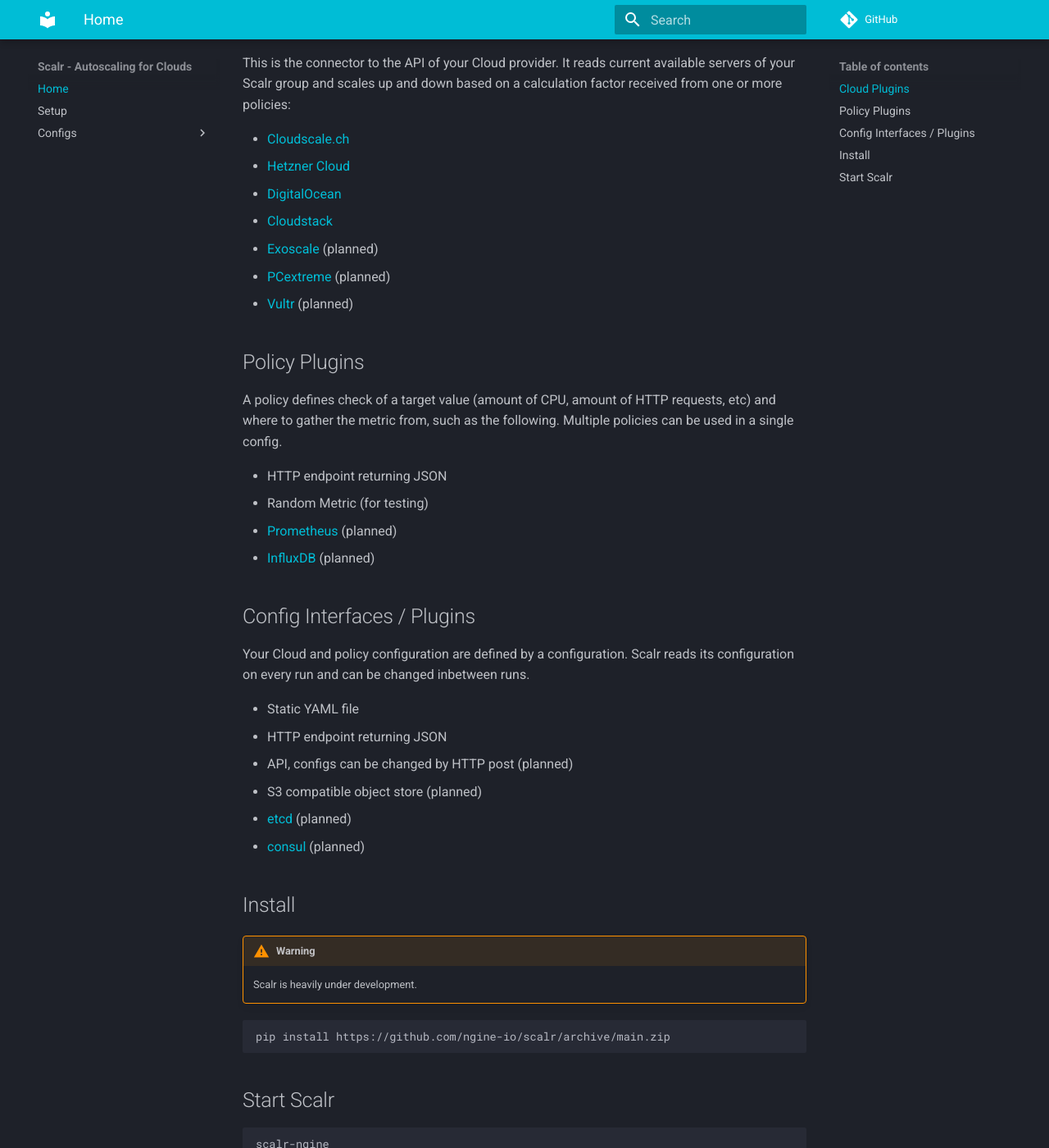
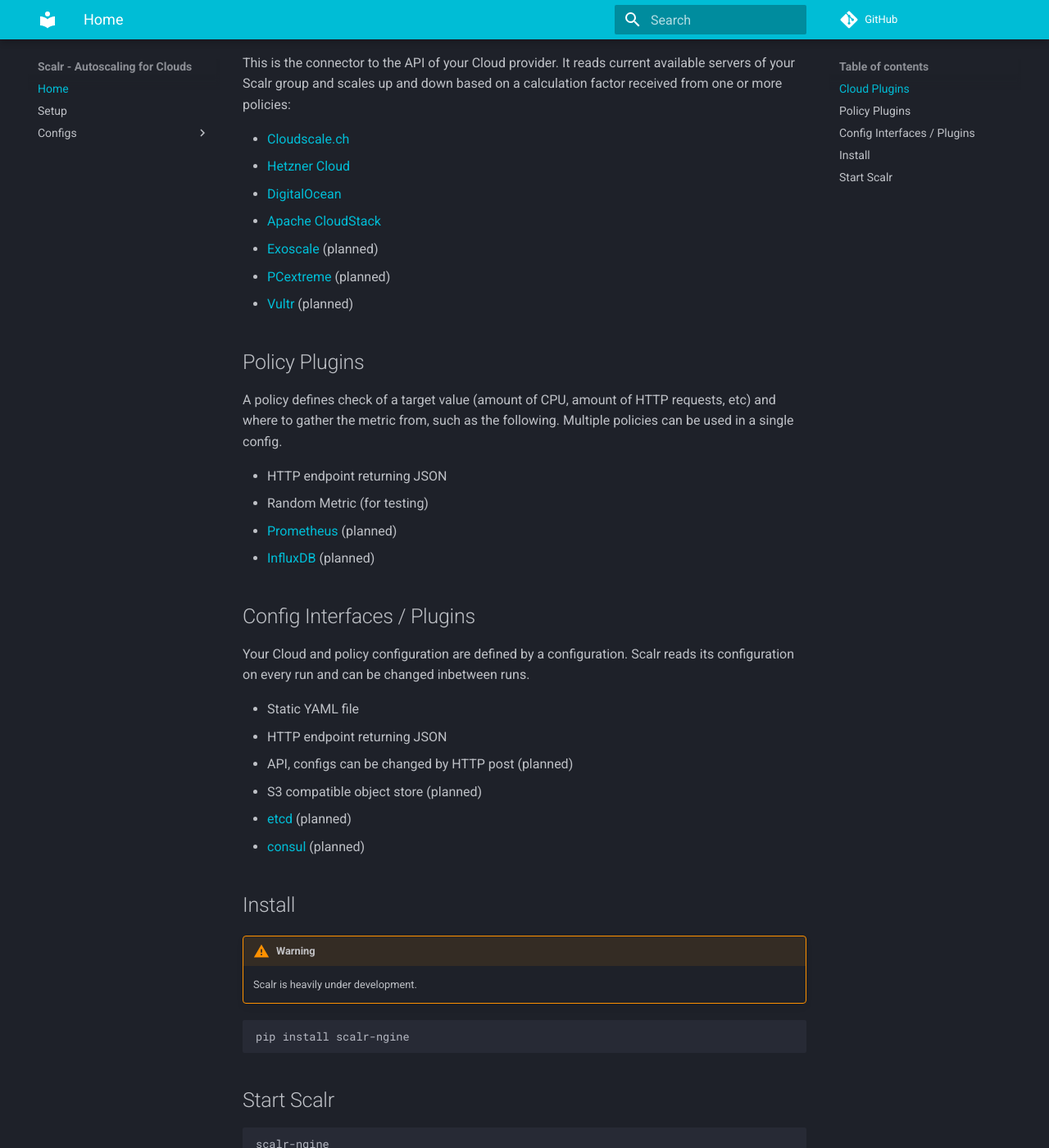
Before and after one commit to ngine-io/scalr, an MkDocs documentation site: the page built from docs/index.md, in a window 1280 px wide and 1400 px high, scrolled down 258 px. Shown: the whole window at 82% size. Built offline with MkDocs 1.6.1 and Material for MkDocs 9.7.7, drawn with Linux system fonts in a browser that asks for light colours; comment, search, counter and statistics services are not loaded.

Commit message:
doc: minor adjustments

```diff
--- a/docs/index.md
+++ b/docs/index.md
@@ -9,7 +9,7 @@
 - [Cloudscale.ch](https://www.cloudscale.ch)
 - [Hetzner Cloud](https://www.hetzner.com/cloud)
 - [DigitalOcean](https://www.digitalocean.com)
-- [Cloudstack](https://cloudstack.apache.org)
+- [Apache CloudStack](https://cloudstack.apache.org)
 - [Exoscale](https://www.exoscale.com) (planned)
 - [PCextreme](https://www.pcextreme.com) (planned)
 - [Vultr](https://www.vultr.com) (planned)
```
Also changed, not shown: other parts of docs/index.md (+1 -1 lines).
